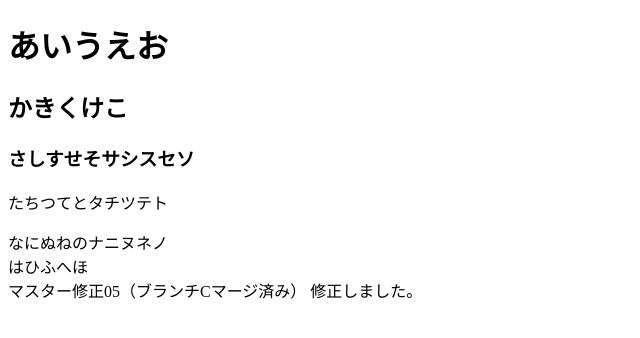
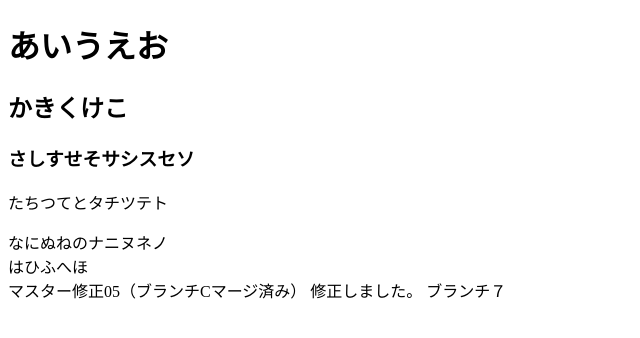
Before and after one commit to Akemiposi/firstTest, a plain HTML site: page index.html in a window 1280 px wide. Shown: the full height of the page, 0-640 px from the left. Drawn offline with Linux system fonts and the light colour scheme.

Commit message:
ブランチ７

```diff
--- a/index.html
+++ b/index.html
@@ -14,6 +14,7 @@
 
 マスター修正05（ブランチCマージ済み）
 修正しました。
+ブランチ７
 
 </body>
 </html>
```
